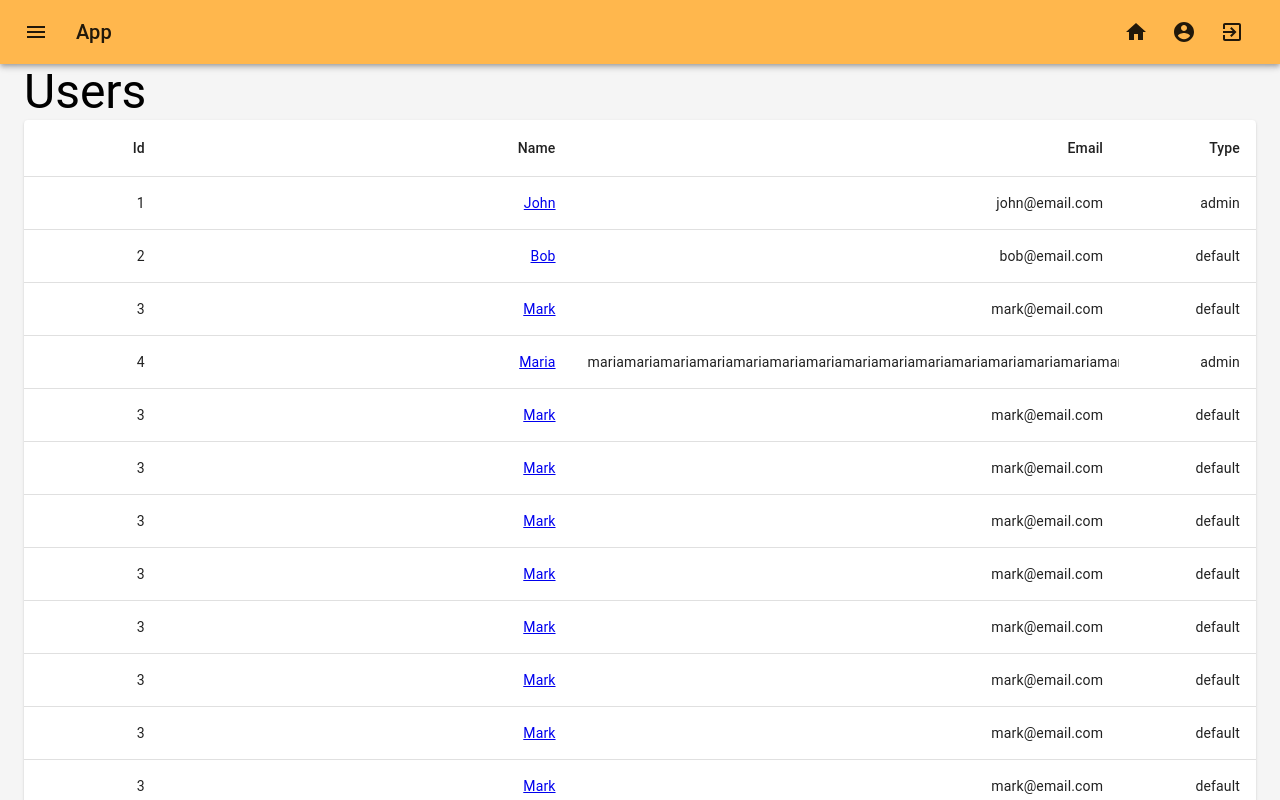
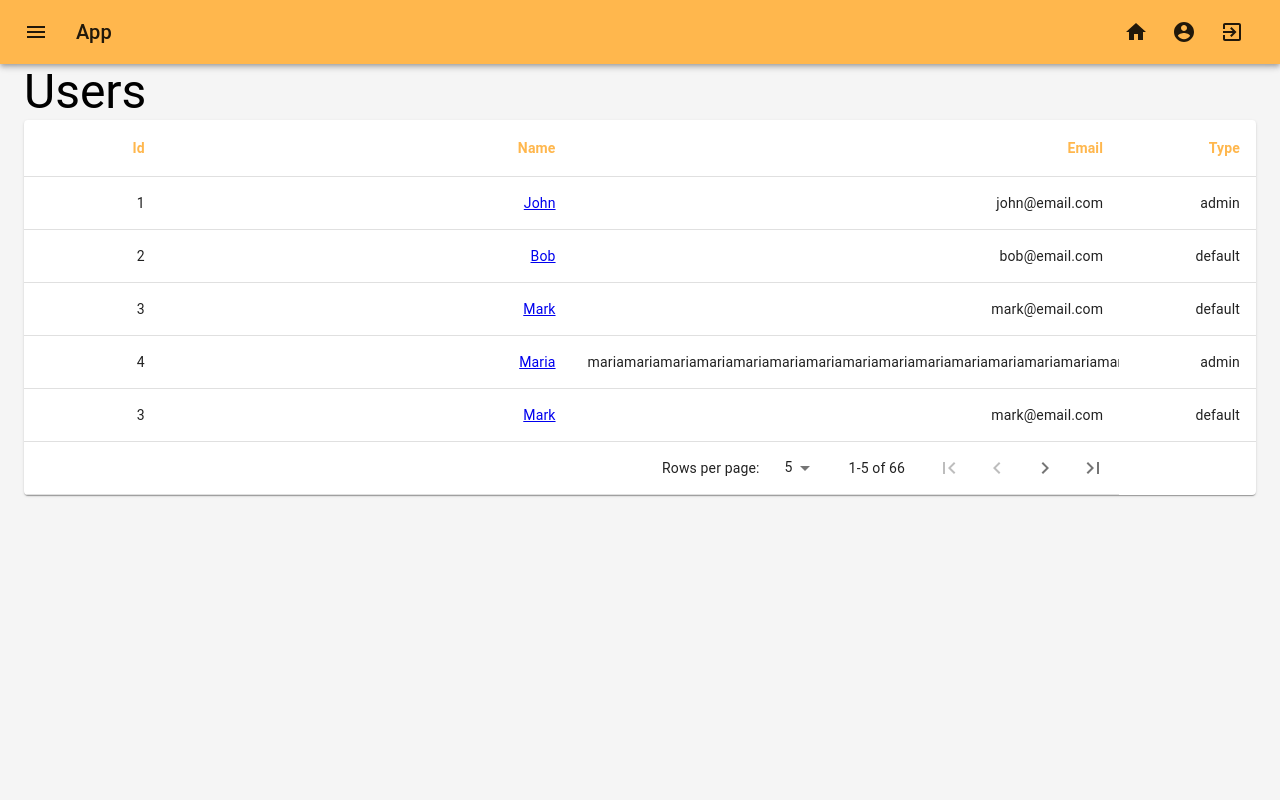
Before and after one commit to daisuke-awaji/login-app, a React (Create React App) app: page /users in a window 1280 px wide. Shown: the top 800 px of the page. Built offline with nearby package versions, Linux system fonts and the light colour scheme; sample sign-in values are in the browser's storage.

Commit message:
paging table

```diff
--- /dev/null
+++ b/src/components/users/TablePaginationActions.tsx
@@ -0,0 +1,70 @@
+import React from 'react'
+import { Theme, createStyles, makeStyles } from '@material-ui/core/styles'
+import IconButton from '@material-ui/core/IconButton'
+import FirstPageIcon from '@material-ui/icons/FirstPage'
+import KeyboardArrowLeft from '@material-ui/icons/KeyboardArrowLeft'
+import KeyboardArrowRight from '@material-ui/icons/KeyboardArrowRight'
+import LastPageIcon from '@material-ui/icons/LastPage'
+
+const useStyles = makeStyles((theme: Theme) =>
+  createStyles({
+    root: {
+      flexShrink: 0,
+      marginLeft: theme.spacing(2.5),
+    },
+  }),
+)
+interface TablePaginationActionsProps {
+  count: number
+  page: number
+  rowsPerPage: number
+  onChangePage: (
+    event: React.MouseEvent<HTMLButtonElement>,
+    newPage: number,
+  ) => void
+}
+
+/**
+ *
+ * 表の下部に配置する |< < > >| というボタンコンポーネント
+ * @param props
+ */
+export function TablePaginationActions(props: TablePaginationActionsProps) {
+  const classes = useStyles()
+  const { count, page, rowsPerPage, onChangePage } = props
+  return (
+    <div className={classes.root}>
+      <IconButton
+        onClick={(event) => onChangePage(event, 0)}
+        disabled={page === 0}
+        aria-label="first page |<"
+      >
+        <FirstPageIcon />
+      </IconButton>
+      <IconButton
+        onClick={(event) => onChangePage(event, page - 1)}
+        disabled={page === 0}
+        aria-label="previous page <"
+      >
+        <KeyboardArrowLeft />
+      </IconButton>
+      <IconButton
+        onClick={(event) => onChangePage(event, page + 1)}
+        disabled={page >= Math.ceil(count / rowsPerPage) - 1}
+        aria-label="next page >"
+      >
+        <KeyboardArrowRight />
+      </IconButton>
+      <IconButton
+        onClick={(event) => {
+          const lastPage = Math.max(0, Math.ceil(count / rowsPerPage) - 1)
+          onChangePage(event, lastPage)
+        }}
+        disabled={page >= Math.ceil(count / rowsPerPage) - 1}
+        aria-label="last page >|"
+      >
+        <LastPageIcon />
+      </IconButton>
+    </div>
+  )
+}
--- a/src/components/users/UserInfo.tsx
+++ b/src/components/users/UserInfo.tsx
@@ -1,11 +1,19 @@
-import React from 'react'
+import React, { useEffect, useState } from 'react'
 import { useParams } from 'react-router-dom'
+import { fetchUsers } from 'apis/users'
+import { IUser } from './IUser'
+
 export const UserInfo = () => {
-  const users = [
-    { id: 1, name: 'John', email: 'john@email.com' },
-    { id: 2, name: 'Bob', email: 'bob@email.com' },
-    { id: 3, name: 'Mark', email: 'mark@email.com' },
-  ]
+  // TODO: 本当はユーザ１件取得のAPIを呼ぶ
+  const [users, setUsers] = useState<IUser[]>([])
+  const fetchData = async () => {
+    const users = await fetchUsers()
+    setUsers(users)
+  }
+  useEffect(() => {
+    fetchData()
+  }, [])
+
   const { id } = useParams()
   const one = users.find((user) => user.id === Number(id))
   return (
--- a/src/components/users/Users.tsx
+++ b/src/components/users/Users.tsx
@@ -11,8 +11,36 @@ import TableRow from '@material-ui/core/TableRow'
 import Paper from '@material-ui/core/Paper'
 import Typography from '@material-ui/core/Typography'
 import { IUser } from './IUser'
+import {
+  withStyles,
+  Theme,
+  createStyles,
+  makeStyles,
+} from '@material-ui/core/styles'
+import { TableFooter, TablePagination } from '@material-ui/core'
+import { TablePaginationActions } from './TablePaginationActions'
+
+const StyledTableCell = withStyles((theme: Theme) =>
+  createStyles({
+    head: {
+      color: theme.palette.primary.main,
+      fontSize: 14,
+      fontWeight: 'bold',
+    },
+    body: {
+      fontSize: 14,
+    },
+  }),
+)(TableCell)
+
+const useStyles = makeStyles({
+  table: {
+    minWidth: 700,
+  },
+})
 
 export const Users = () => {
+  const classes = useStyles()
   const [users, setUsers] = useState<IUser[]>([])
 
   const fetchData = async () => {
@@ -22,37 +50,62 @@ export const Users = () => {
   useEffect(() => {
     fetchData()
   }, [])
+
+  const [page, setPage] = React.useState(0)
+  const [rowsPerPage, setRowsPerPage] = React.useState(5)
+
+  const emptyRowsInLastPage =
+    rowsPerPage - Math.min(rowsPerPage, users.length - page * rowsPerPage)
+
+  const handleChangePage = (
+    _event: React.MouseEvent<HTMLButtonElement> | null,
+    newPage: number,
+  ) => {
+    setPage(newPage)
+  }
+
+  const handleChangeRowsPerPage = (
+    event: React.ChangeEvent<HTMLInputElement | HTMLTextAreaElement>,
+  ) => {
+    setRowsPerPage(parseInt(event.target.value, 10))
+    setPage(0)
+  }
+
+  const usersInPage =
+    rowsPerPage > 0
+      ? users.slice(page * rowsPerPage, page * rowsPerPage + rowsPerPage)
+      : users
   return (
     <>
       <Typography variant="h3">Users</Typography>
       <TableContainer component={Paper}>
-        <Table style={{ tableLayout: 'auto' }} aria-label="user table">
+        <Table className={classes.table} aria-label="user table">
           <TableHead>
             <TableRow>
-              <TableCell style={{ width: '10%' }} align="right">
+              <StyledTableCell style={{ width: '10%' }} align="right">
                 Id
-              </TableCell>
-              <TableCell style={{ width: '30%' }} align="right">
+              </StyledTableCell>
+              <StyledTableCell style={{ width: '30%' }} align="right">
                 Name
-              </TableCell>
-              <TableCell style={{ width: '40%' }} align="right">
+              </StyledTableCell>
+              <StyledTableCell style={{ width: '40%' }} align="right">
                 Email
-              </TableCell>
-              <TableCell style={{ width: '10%' }} align="right">
+              </StyledTableCell>
+              <StyledTableCell style={{ width: '10%' }} align="right">
                 Type
-              </TableCell>
+              </StyledTableCell>
             </TableRow>
           </TableHead>
           <TableBody>
-            {users.map((user, key) => (
+            {usersInPage.map((user, key) => (
               <TableRow key={key}>
-                <TableCell style={{ width: '10%' }} align="right">
+                <StyledTableCell style={{ width: '10%' }} align="right">
                   {user.id}
-                </TableCell>
-                <TableCell style={{ width: '30%' }} align="right">
+                </StyledTableCell>
+                <StyledTableCell style={{ width: '30%' }} align="right">
                   <Link to={'/users/' + user.id}>{user.name}</Link>
-                </TableCell>
-                <TableCell
+                </StyledTableCell>
+                <StyledTableCell
                   style={{
                     width: '40%',
                     maxWidth: '100px',
@@ -63,13 +116,37 @@ export const Users = () => {
                   align="right"
                 >
                   {user.email}
-                </TableCell>
-                <TableCell style={{ width: '10%' }} align="right">
+                </StyledTableCell>
+                <StyledTableCell style={{ width: '10%' }} align="right">
                   {user.type}
-                </TableCell>
+                </StyledTableCell>
               </TableRow>
             ))}
+            {/* 最終ページだけ余白を用意する */}
+            {emptyRowsInLastPage > 0 && (
+              <TableRow style={{ height: 53 * emptyRowsInLastPage }}>
+                <TableCell colSpan={6} />
+              </TableRow>
+            )}
           </TableBody>
+          <TableFooter>
+            <TableRow>
+              <TablePagination
+                rowsPerPageOptions={[5, 10, 25, { label: 'All', value: -1 }]}
+                colSpan={3}
+                count={users.length}
+                rowsPerPage={rowsPerPage}
+                page={page}
+                SelectProps={{
+                  inputProps: { 'aria-label': 'rows per page' },
+                  native: true,
+                }}
+                onChangePage={handleChangePage}
+                onChangeRowsPerPage={handleChangeRowsPerPage}
+                ActionsComponent={TablePaginationActions}
+              />
+            </TableRow>
+          </TableFooter>
         </Table>
       </TableContainer>
     </>
```
Also changed, not shown: src/components/users/UsersC.tsx (deleted, +0 -85 lines).
